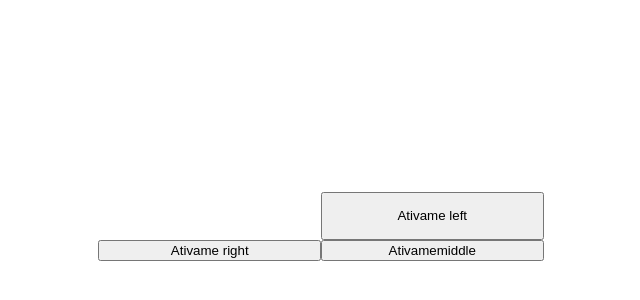
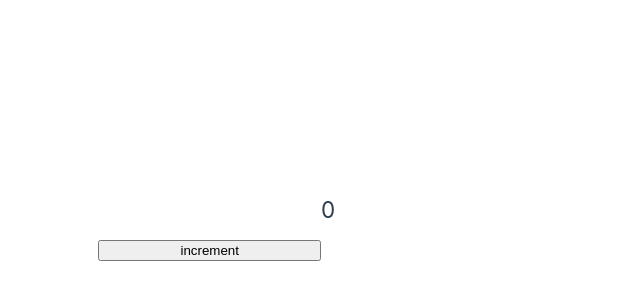
Before and after one commit to EderNieves01/toPracticVue, a Vue app: page / in a window 1280 px wide. Shown: the part 174-474 px from the top of the page, without its empty margins (319-959 px from the left). Built offline with nearby package versions, Linux system fonts and the light colour scheme.

Commit message:
ref()Var-reactive

```diff
--- a/src/App.vue
+++ b/src/App.vue
@@ -12,29 +12,38 @@ entre medio pero si dentro de la misma etiqueta -->
 <!-- v-for con v-if, el v-if tiene mayor prioridad por eso se coloca antes del v-for,
  tambien podemos poner el v-for first and then v-if incide of a spam-->
 <!-- v-on:click o abreviado @click son los eventos al dar click-->
+
 <script setup>
 
+//importamos estos para asignarselo a cualquier variable para que sea reactiva
+import { ref } from 'vue';
+
 const name = 'Vue dinamico';
+
+//variable o constante reactiva para poder renderizar el valor sin
+//necesidad de volver a cargar la pagina para que sea mas dinamico
+//sin esto el valor de counter en el html no cambiara aunque puede mostrarse en consola
+
+const counter = ref(0);
+
 // metodos - methods
-const handleClick = (message) => {
-   console.log(message)
-};
+
+const increment = () => {
+
+  //aqui obtenemos el value de esa const
+  counter.value ++;
+  console.log(counter.value)
+}
+
 </script>
 
 <template>
 
   <h1>{{name.toUpperCase()}}</h1>
 
-  <!-- podemos utilizar los parentesis en la funcion cuando resiva
-     parametros y escuchar eventos con diferentes lados del raton
-    prevent en click right para evitar que salga el cuadro de opciones-->
-   <!-- activar cuando presione click izquierdo -->
-   <button @click.right.prevent="handleClick('texto derecho')">Ativame left</button>
-  <!-- activar cuando presione derecho -->
-   <button v-on:click.left="handleClick('texto izquierdo')">Ativame right</button>
-  <!-- activar cuando presione click en medio -->
-   <button v-on:click.middle="handleClick('texto centro')">Ativamemiddle</button>
-
+  <!-- renderizar el h2 para que cambie el 0-->
+   <h2>{{ counter }}</h2>
+  <button @click="increment">increment</button>
 </template>
 
 <style>
```
